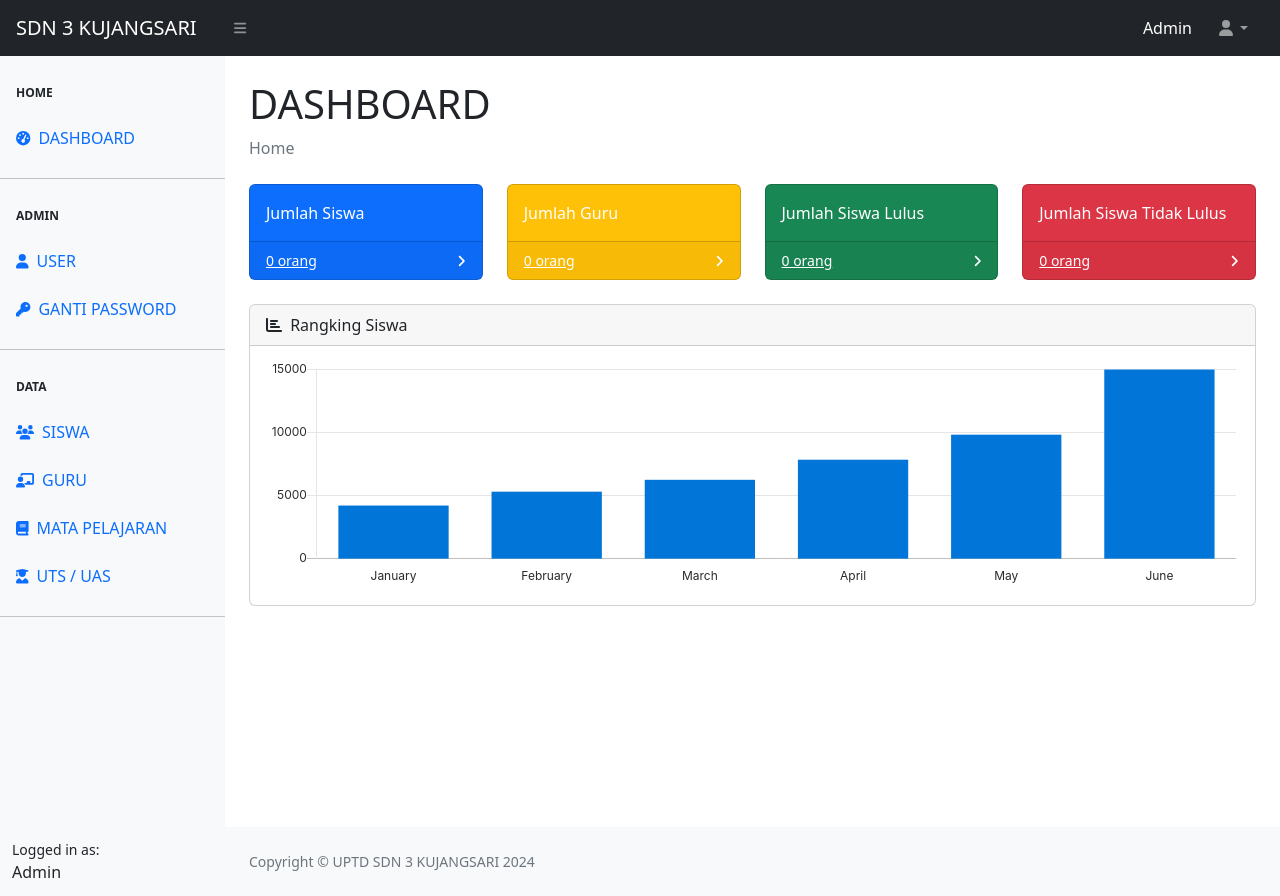
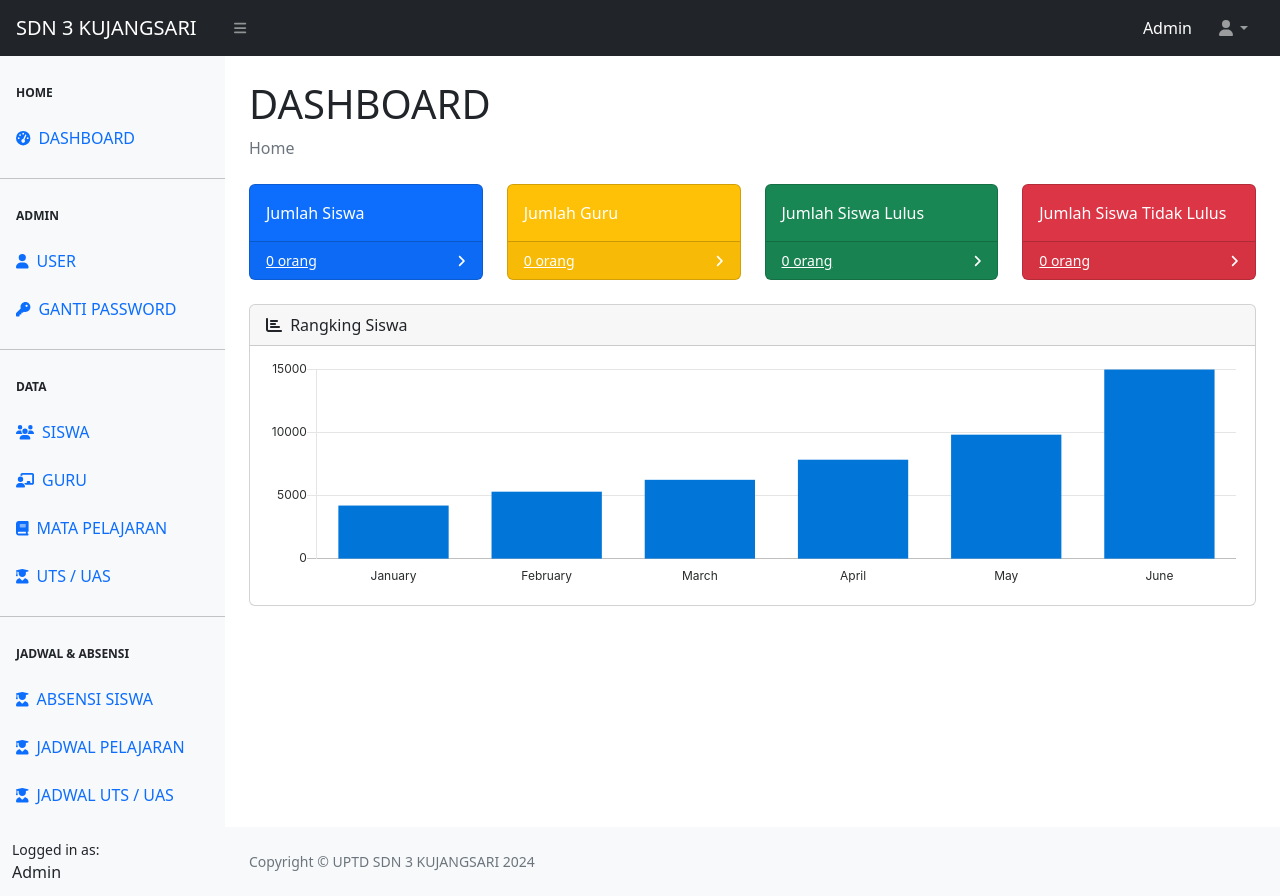
Before and after one commit to Madleyym/sistem-akademik-mengolah-data-sekolah, a PHP site: page /sekolah/index.php in a window 1280 px wide. Run offline with PHP 8.4, Linux system fonts and the light colour scheme; the visitor is signed in with stand-in values (Sample User, id 1); some libraries are stand-ins or nearby versions.

Commit message:
menambahkan beberapa fitur

```diff
--- a/template/sidebar.php
+++ b/template/sidebar.php
@@ -36,9 +36,22 @@
                         <div class="sb-nav-link-icon"><i class="fa-solid fa-user-graduate"></i></div>
                         UTS / UAS
                     </a>
-
                     <hr class="mb-0">
-
+                    <div class="sb-sidenav-menu-heading">JADWAL & ABSENSI</div>
+                    </a>
+                    <a class="nav-link" href="<?= $main_url ?>#">
+                        <div class="sb-nav-link-icon"><i class="fa-solid fa-user-graduate"></i></div>
+                        ABSENSI SISWA
+                    </a>
+                    <a class="nav-link" href="<?= $main_url ?>#">
+                        <div class="sb-nav-link-icon"><i class="fa-solid fa-user-graduate"></i></div>
+                        JADWAL PELAJARAN
+                    </a>
+                    <a class="nav-link" href="<?= $main_url ?>#">
+                        <div class="sb-nav-link-icon"><i class="fa-solid fa-user-graduate"></i></div>
+                        JADWAL UTS / UAS
+                    </a>
+                    <hr class="mb-0">
                 </div>
             </div>
             <div class="sb-sidenav-footer" style="background-color: navbar-dark bg-dark;">
```
